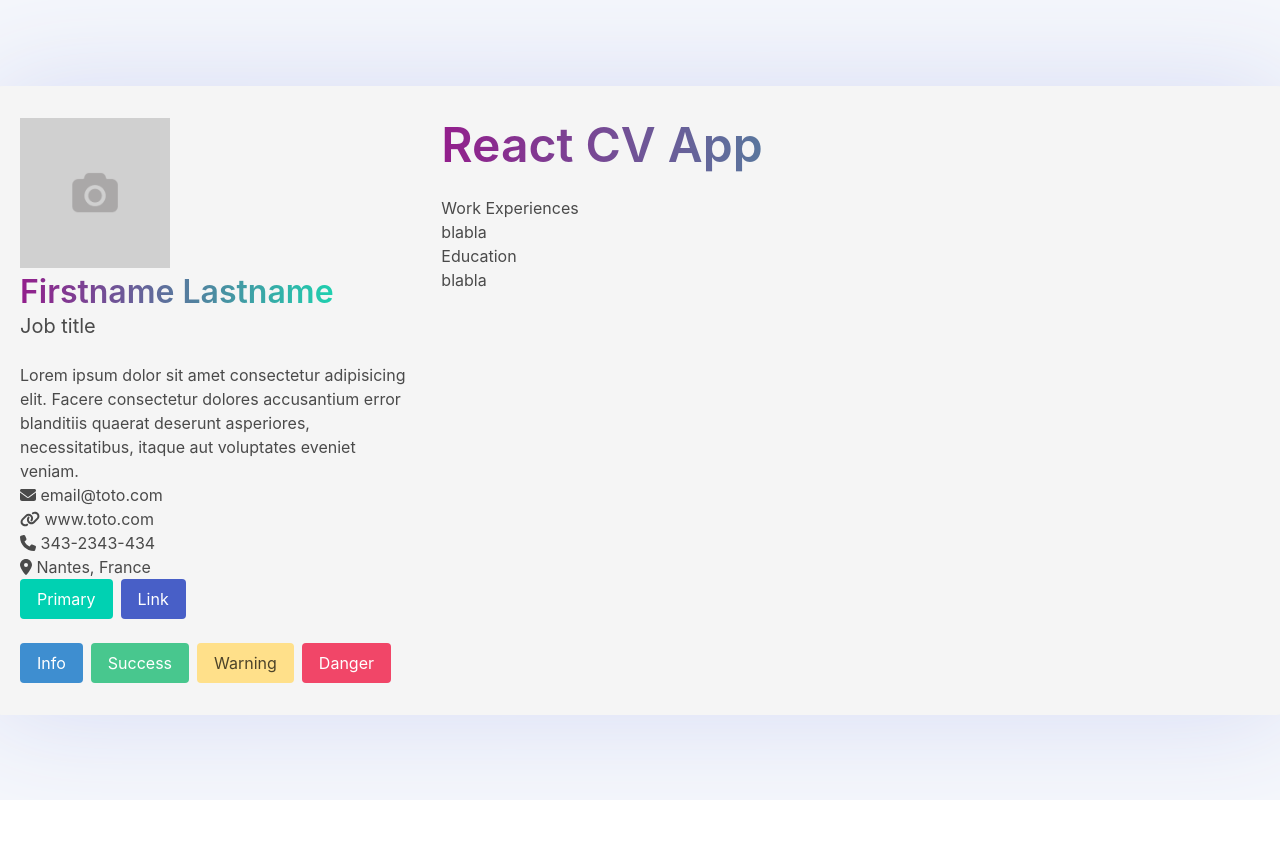
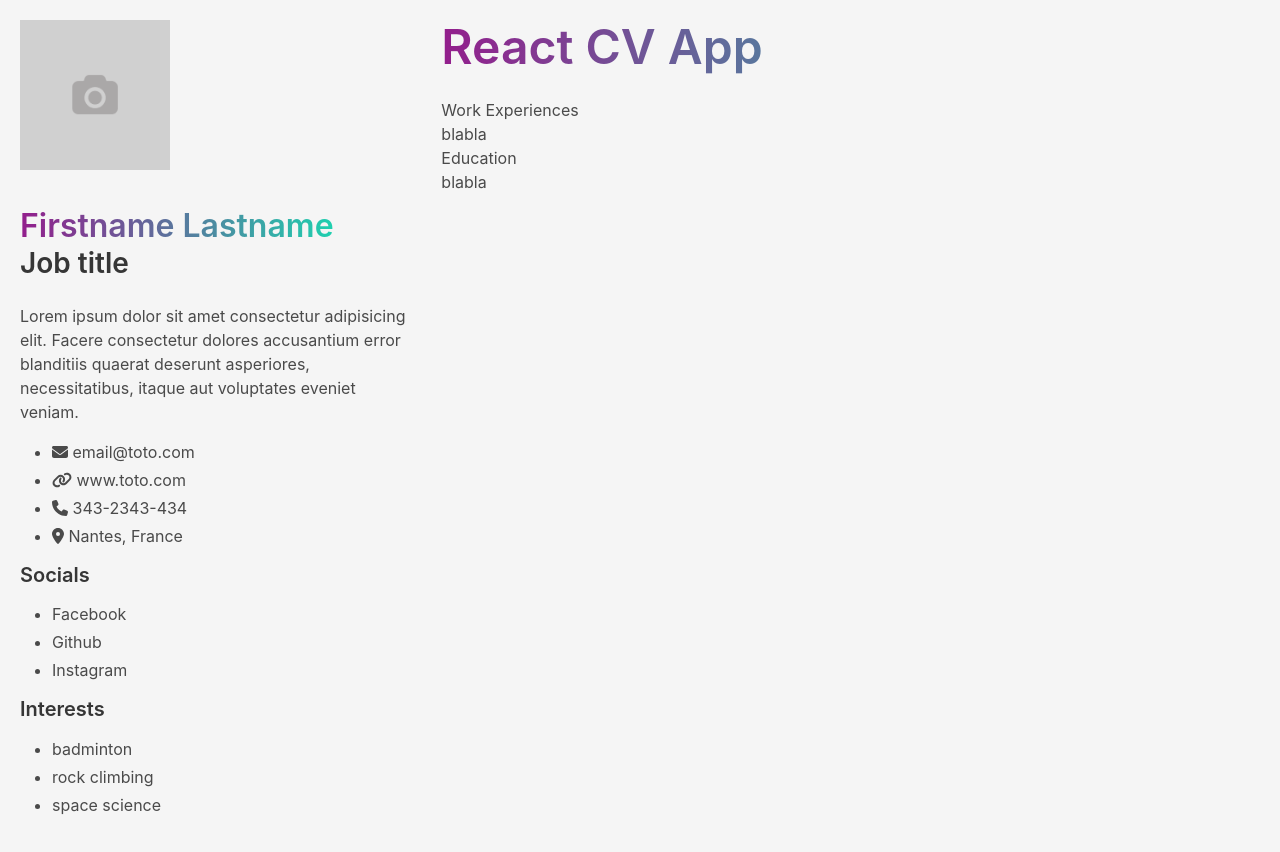
Before and after one commit to edesgree/react-cv-app, a React (Vite) app: page / in a window 1280 px wide. Shown: the top 852 px of the page. Before the commit the page ends 800 px from the top, so only its background shows below. Built offline with nearby package versions, Linux system fonts and the light colour scheme.

Commit message:
dummy content aside

```diff
--- a/src/App.jsx
+++ b/src/App.jsx
@@ -12,7 +12,7 @@ function App() {
 
   return (
     <main className="App columns">
-      <aside className="column is-one-third">
+      <aside className="column is-one-third content">
         <header>
           <img
             width="150"
@@ -40,17 +40,18 @@ function App() {
               <FontAwesomeIcon icon={faLocationDot} /> Nantes, France
             </li>
           </ul>
-          <div className="buttons">
-            <button className="button is-primary">Primary</button>
-            <button className="button is-link">Link</button>
-          </div>
-
-          <div className="buttons">
-            <button className="button is-info">Info</button>
-            <button className="button is-success">Success</button>
-            <button className="button is-warning">Warning</button>
-            <button className="button is-danger">Danger</button>
-          </div>
+          <h4>Socials</h4>
+          <ul>
+            <li>Facebook</li>
+            <li>Github</li>
+            <li>Instagram</li>
+          </ul>
+          <h4>Interests</h4>
+          <ul>
+            <li>badminton</li>
+            <li>rock climbing</li>
+            <li>space science</li>
+          </ul>
         </header>
       </aside>
       <div className="column experiences">
```
